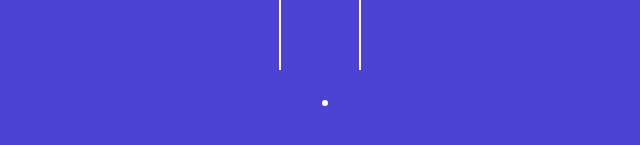
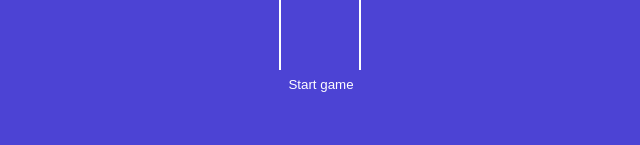
Before and after one commit to hiashraful/tictactoe, a React (Vite) app: page / in a window 1280 px wide. Shown: the part 503-648 px from the top of the page, without its empty margins (319-959 px from the left). Built offline with nearby package versions, Linux system fonts and the light colour scheme.

Commit message:
added history

```diff
--- a/src/App.jsx
+++ b/src/App.jsx
@@ -12,7 +12,7 @@ function App() {
   const [currentMove, setCurrentMove] = useState(0);
   const gamingBoard = history[currentMove];
   const winner = calculateWinner(gamingBoard.squares);
-  console.log({history, currentMove})
+  console.log({ history, currentMove });
   const handleSquareClick = clickedPosition => {
     if (gamingBoard.squares[clickedPosition] || winner) {
       return;
@@ -37,6 +37,10 @@ function App() {
     setCurrentMove(move => move + 1);
   };
 
+  const moveTo = move => {
+    setCurrentMove(move);
+  };
+
   return (
     <div className="app">
       <StatusMessage winner={winner} gamingBoard={gamingBoard} />
@@ -44,7 +48,7 @@ function App() {
         squares={gamingBoard.squares}
         handleSquareClick={handleSquareClick}
       />
-      <History history={history}/>
+      <History history={history} moveTo={moveTo} />
     </div>
   );
 }
--- a/src/components/History.jsx
+++ b/src/components/History.jsx
@@ -1,15 +1,18 @@
-const History = ({ history }) => {
-    // console.log(history)
+const History = ({ history, moveTo }) => {
   return (
-    <>
-      <ul>
-        <li>
-          {history.map((_, index) => {
-            <div key={index}>move</div>;
-          })}
-        </li>
+    <div className="history-wrapper">
+      <ul className="history">
+        {history.map((_, index) => (
+          <li key={index}>
+            <div>
+              <button type="button" className="btn-move" onClick={()=>moveTo(index)}>
+                {index === 0 ? 'Start game' : `Go to move #${index}`}
+              </button>
+            </div>
+          </li>
+        ))}
       </ul>
-    </>
+    </div>
   );
 };
 export default History;
--- a/src/components/StatusMessage.jsx
+++ b/src/components/StatusMessage.jsx
@@ -17,7 +17,7 @@ const StatusMessage = ({ winner, gamingBoard }) => {
       return (
         <>
           <span className="text-orange">X</span> &{' '}
-          <span className="text-green">X</span> tied the game
+          <span className="text-green">O</span> tied the game
         </>
       );
     }
--- a/src/style.scss
+++ b/src/style.scss
@@ -48,7 +48,7 @@ button {
       list-style: none;
       text-align: left;
       &:before {
-        content: '';
+        // content: '';
         border-radius: 50%;
         display: inline-block;
         height: 5px;
```
